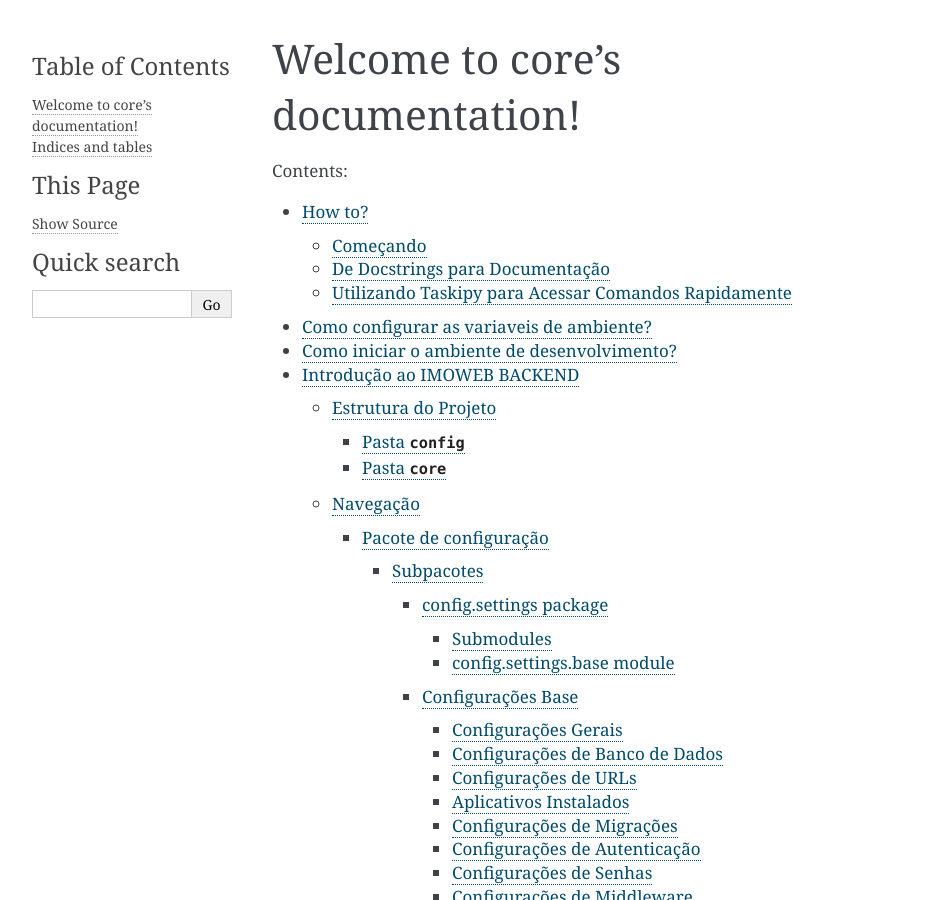
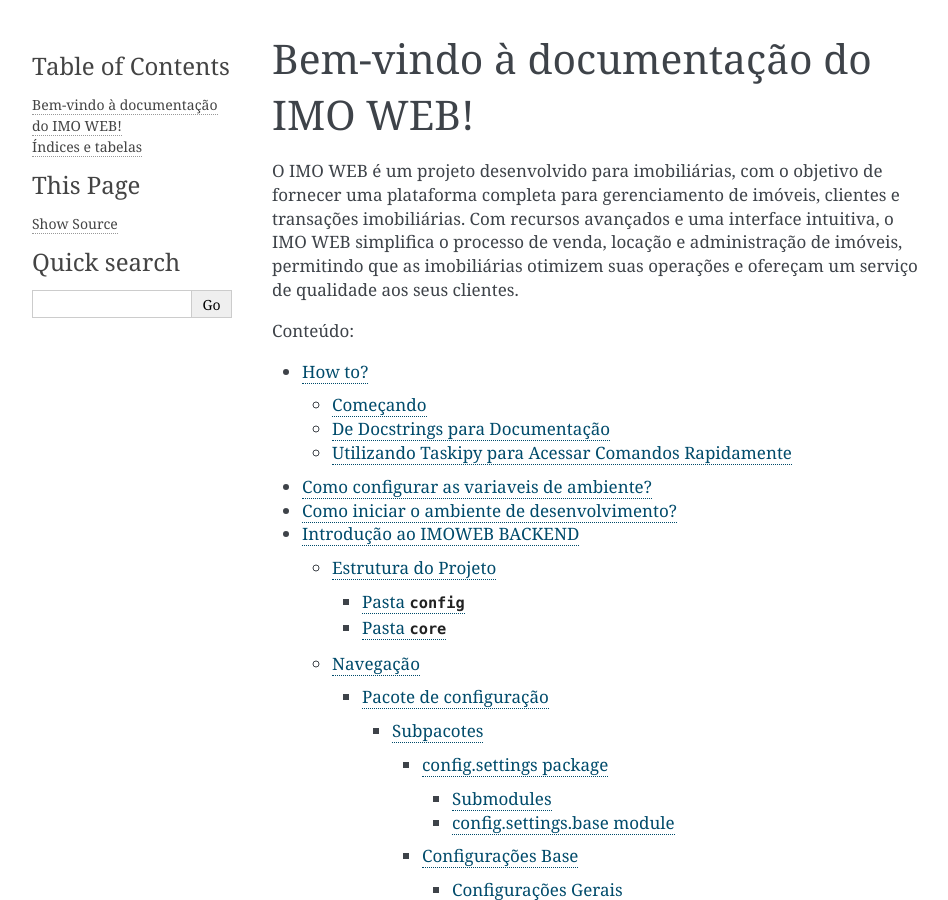
Before and after one commit to JuanLadeira/Imoweb, a Sphinx documentation site: the page built from docs/index.rst, in a window 1280 px wide and 900 px high. Shown: the whole window, without its empty margins (148-1096 px from the left). Built offline with Sphinx 7.4.7, drawn with Linux system fonts in a browser that asks for light colours; some of the changed text lies outside the part shown.

Commit message:
DOCS: atualizando pagina inicial da documentação

```diff
--- a/docs/index.rst
+++ b/docs/index.rst
@@ -3,17 +3,19 @@
    You can adapt this file completely to your liking, but it should at least
    contain the root `toctree` directive.
 
-Welcome to core's documentation!
+Bem-vindo à documentação do IMO WEB!
 ======================================================================
+
+O IMO WEB é um projeto desenvolvido para imobiliárias, com o objetivo de fornecer uma plataforma completa para gerenciamento de imóveis, clientes e transações imobiliárias. Com recursos avançados e uma interface intuitiva, o IMO WEB simplifica o processo de venda, locação e administração de imóveis, permitindo que as imobiliárias otimizem suas operações e ofereçam um serviço de qualidade aos seus clientes.
 
 .. toctree::
    :maxdepth: 6
-   :caption: Contents:
+   :caption: Conteúdo:
 
    howto
    api/modules
 
-Indices and tables
+Índices e tabelas
 ==================
 
 * :ref:`genindex`
```
